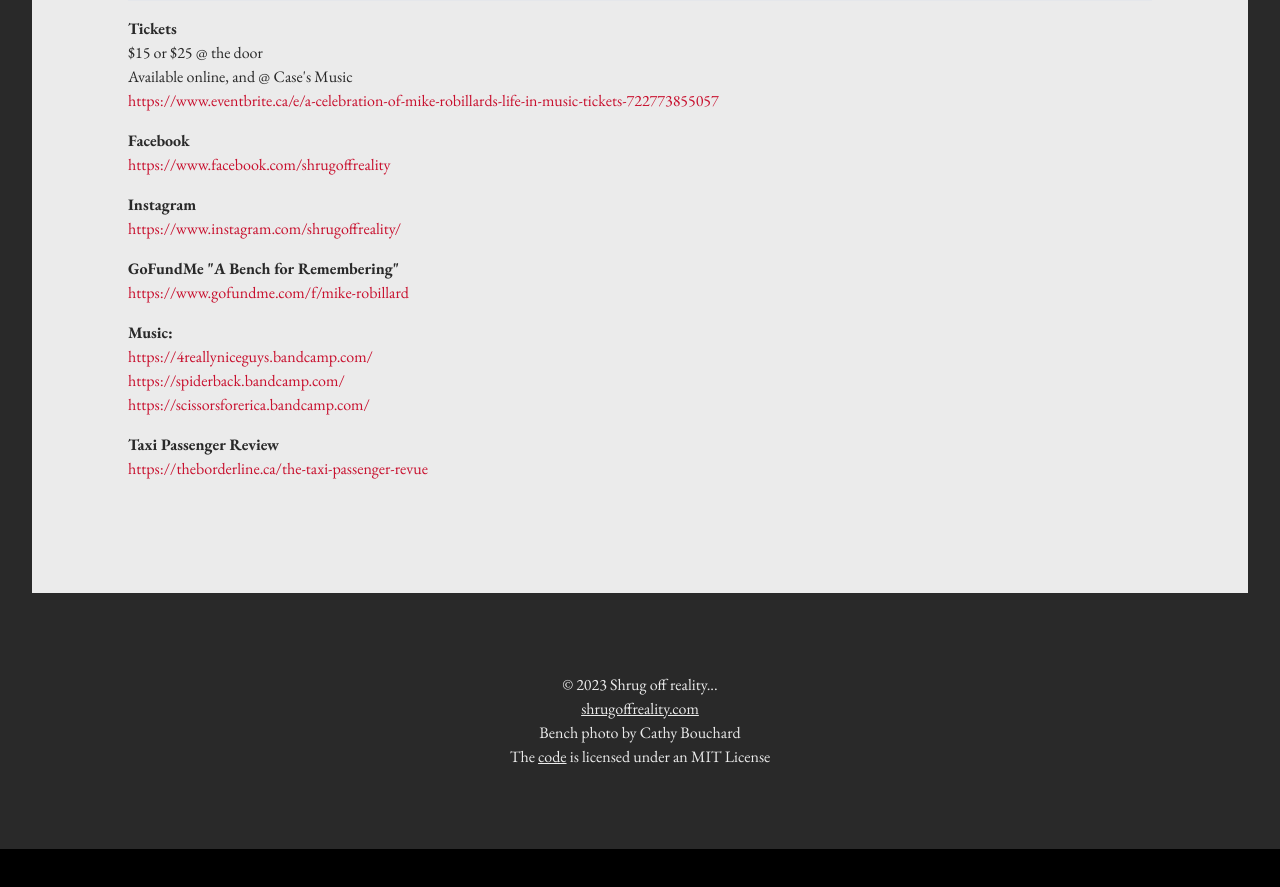
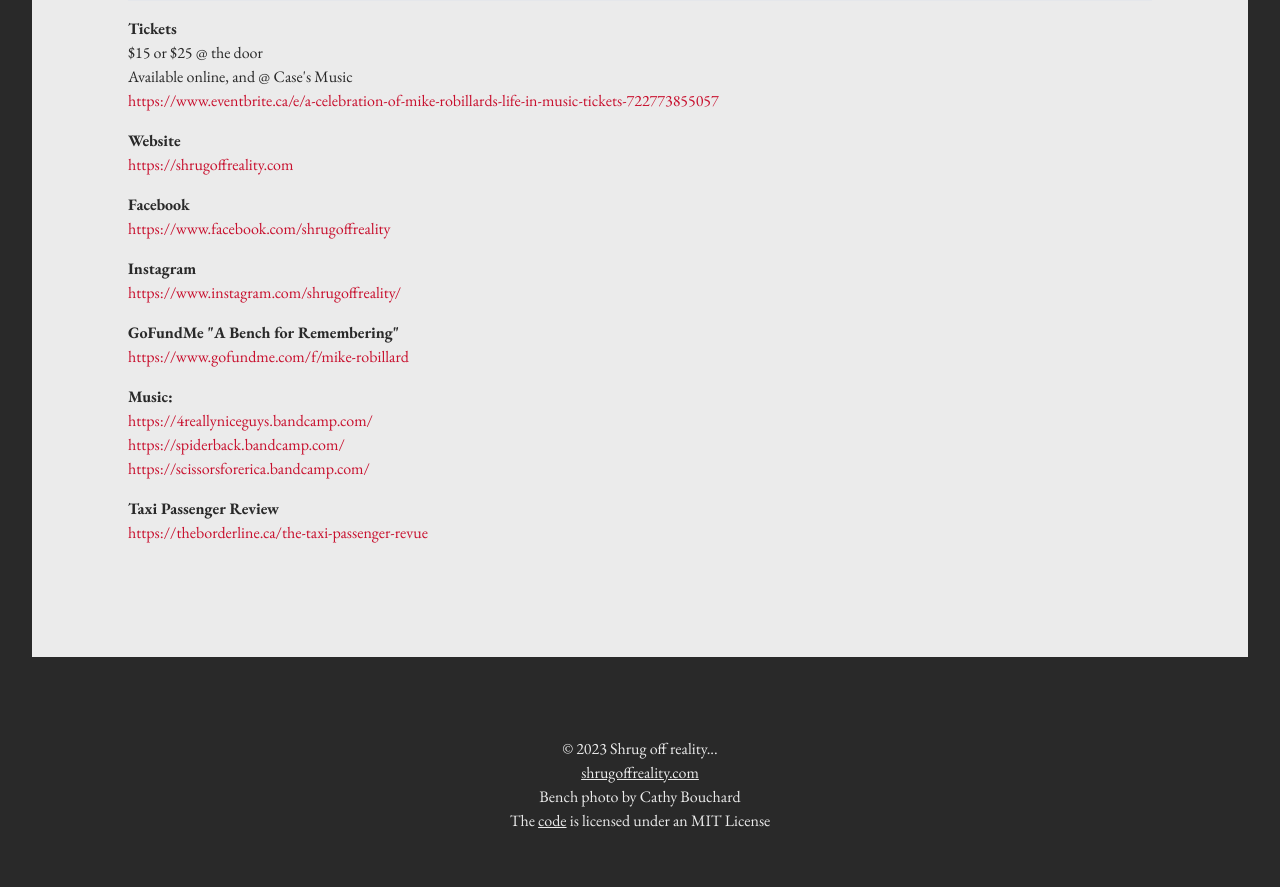
Before and after one commit to widgetapps/shrug-tribute, a Next.js app: page /pressrelease in a window 1280 px wide. Shown: the part 1260-2147 px from the top of the page. Before the commit the page ends 2109 px from the top, so only its background shows below. Built offline with nearby package versions, Linux system fonts and the light colour scheme.

Commit message:
Added the website to the press release.

```diff
--- a/src/pages/pressrelease.tsx
+++ b/src/pages/pressrelease.tsx
@@ -91,6 +91,10 @@ export default function Pressrelease() {
                         <div><Link href="https://www.eventbrite.ca/e/a-celebration-of-mike-robillards-life-in-music-tickets-722773855057" passHref className="text-shrug-red hover:opacity-50">https://www.eventbrite.ca/e/a-celebration-of-mike-robillards-life-in-music-tickets-722773855057</Link></div>
                     </div>
                     <div className="my-4">
+                        <div className="font-bold">Website</div>
+                        <div><Link href="https://shrugoffreality.com/" passHref className="text-shrug-red hover:opacity-50">https://shrugoffreality.com</Link></div>
+                    </div>
+                    <div className="my-4">
                         <div className="font-bold">Facebook</div>
                         <div><Link href="https://www.facebook.com/shrugoffreality" passHref className="text-shrug-red hover:opacity-50">https://www.facebook.com/shrugoffreality</Link></div>
                     </div>
```
